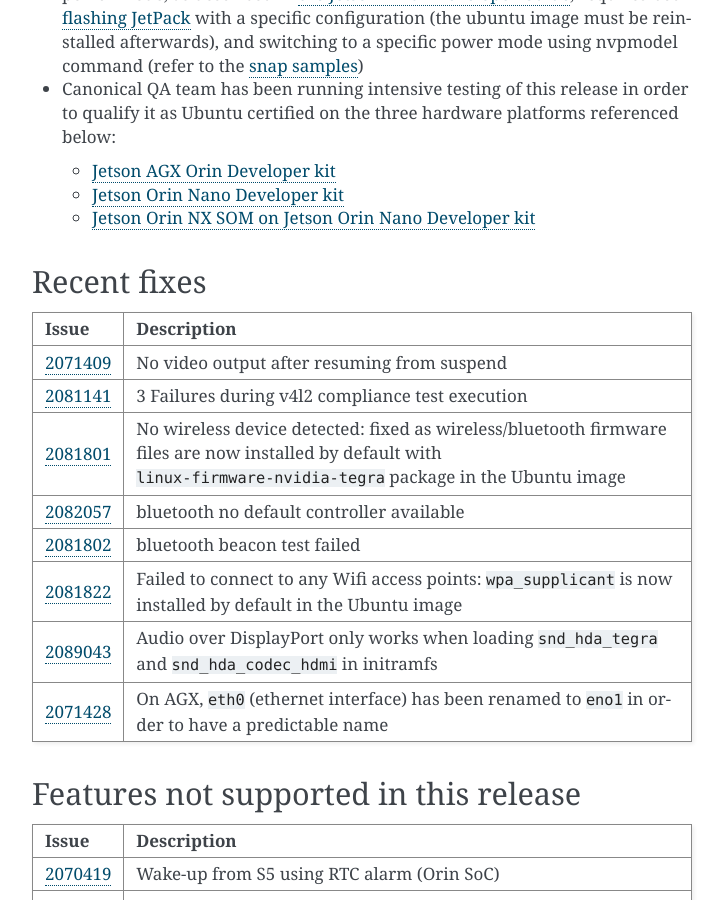
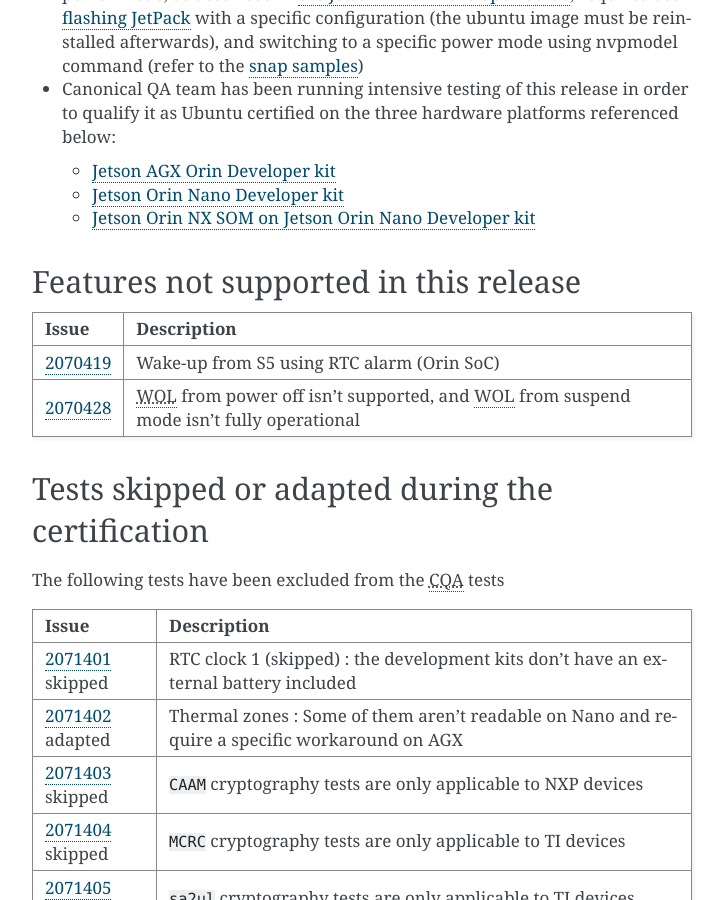
Before and after one commit to canonical/ubuntu-for-jetson, a Sphinx documentation site: the page built from docs/core/release-note-jammy.rst, in a window 1280 px wide and 900 px high, scrolled down 1141 px. Shown: the whole window, without its empty margins (388-1112 px from the left). Built offline with Sphinx 7.4.7, drawn with Linux system fonts in a browser that asks for light colours; comment, search, counter and statistics services are not loaded.

Commit message:
UC22 release notes: remove recent fixes
There are no recent fixes since the beta release, we mostly only enabled
Secure Boot + FDE.

Signed-off-by: Sebastian Weyer <sebastian.weyer@canonical.com>

```diff
--- a/docs/core/release-note-jammy.rst
+++ b/docs/core/release-note-jammy.rst
@@ -60,32 +60,6 @@
 .. _Jetson AGX Orin Developer kit: https://ubuntu.com/certified/202406-34151
 .. _Jetson Orin Nano Developer kit: https://ubuntu.com/certified/202406-34152
 .. _Jetson Orin NX SOM on Jetson Orin Nano Developer kit: https://ubuntu.com/certified/202407-34213
-
-Recent fixes
-------------
-
-.. list-table::
-   :header-rows: 1
-
-   * - Issue
-     - Description
-   * - `2071409 <https://bugs.launchpad.net/riverside/+bug/2071409>`_
-     - No video output after resuming from suspend
-   * - `2081141 <https://bugs.launchpad.net/riverside/+bug/2081141>`_
-     - 3 Failures during v4l2 compliance test execution
-   * - `2081801 <https://bugs.launchpad.net/riverside/+bug/2081801>`_
-     - No wireless device detected: fixed as wireless/bluetooth firmware files are now installed by default with ``linux-firmware-nvidia-tegra`` package in the Ubuntu image
-   * - `2082057 <https://bugs.launchpad.net/riverside/+bug/2082057>`_
-     - bluetooth no default controller available
-   * - `2081802 <https://bugs.launchpad.net/riverside/+bug/2081802>`_
-     - bluetooth beacon test failed
-   * - `2081822 <https://bugs.launchpad.net/riverside/+bug/2081822>`_
-     - Failed to connect to any Wifi access points: ``wpa_supplicant`` is now installed by default in the Ubuntu image
-   * - `2089043 <https://bugs.launchpad.net/riverside/+bug/2089043>`_
-     - Audio over DisplayPort only works when loading ``snd_hda_tegra`` and ``snd_hda_codec_hdmi`` in initramfs
-   * - `2071428 <https://bugs.launchpad.net/riverside/+bug/2071428>`_
-     - On AGX, ``eth0`` (ethernet interface) has been renamed to ``eno1`` in order to have a predictable name
-
 
 
 Features not supported in this release
```
